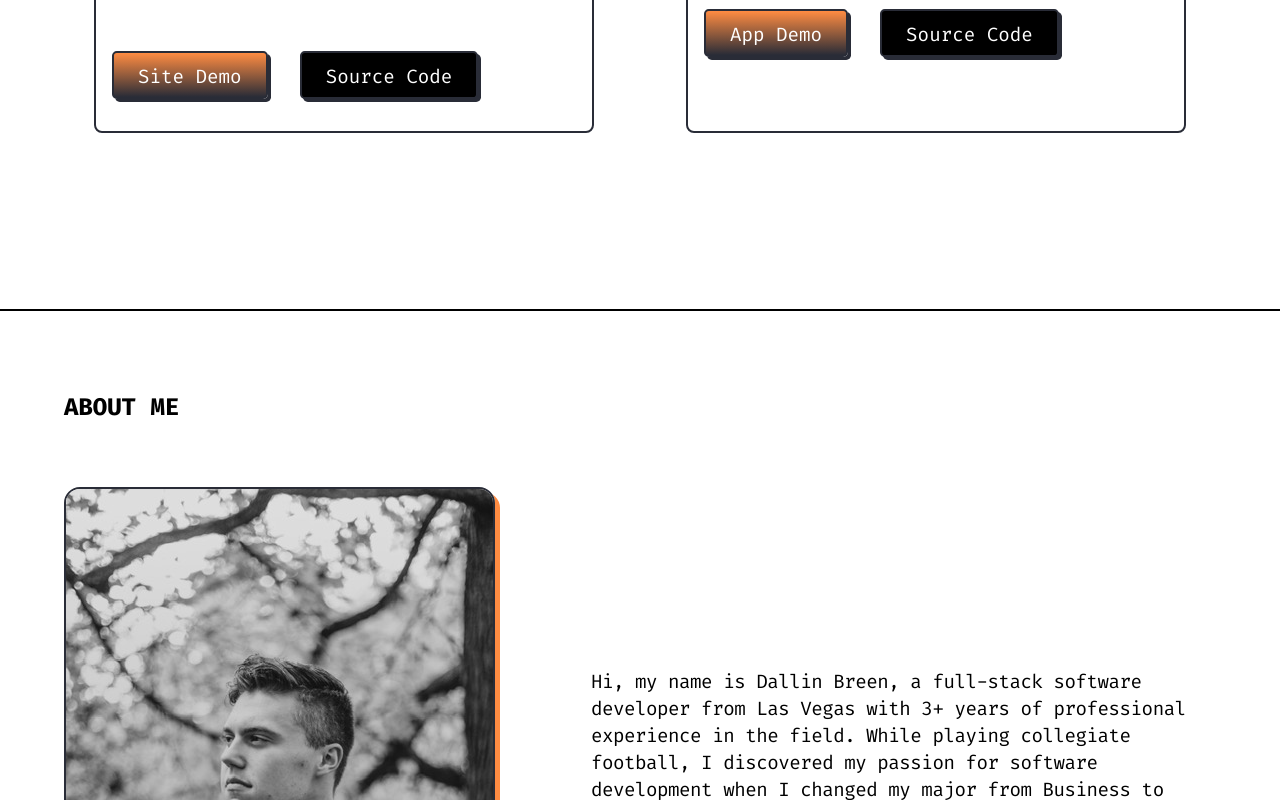
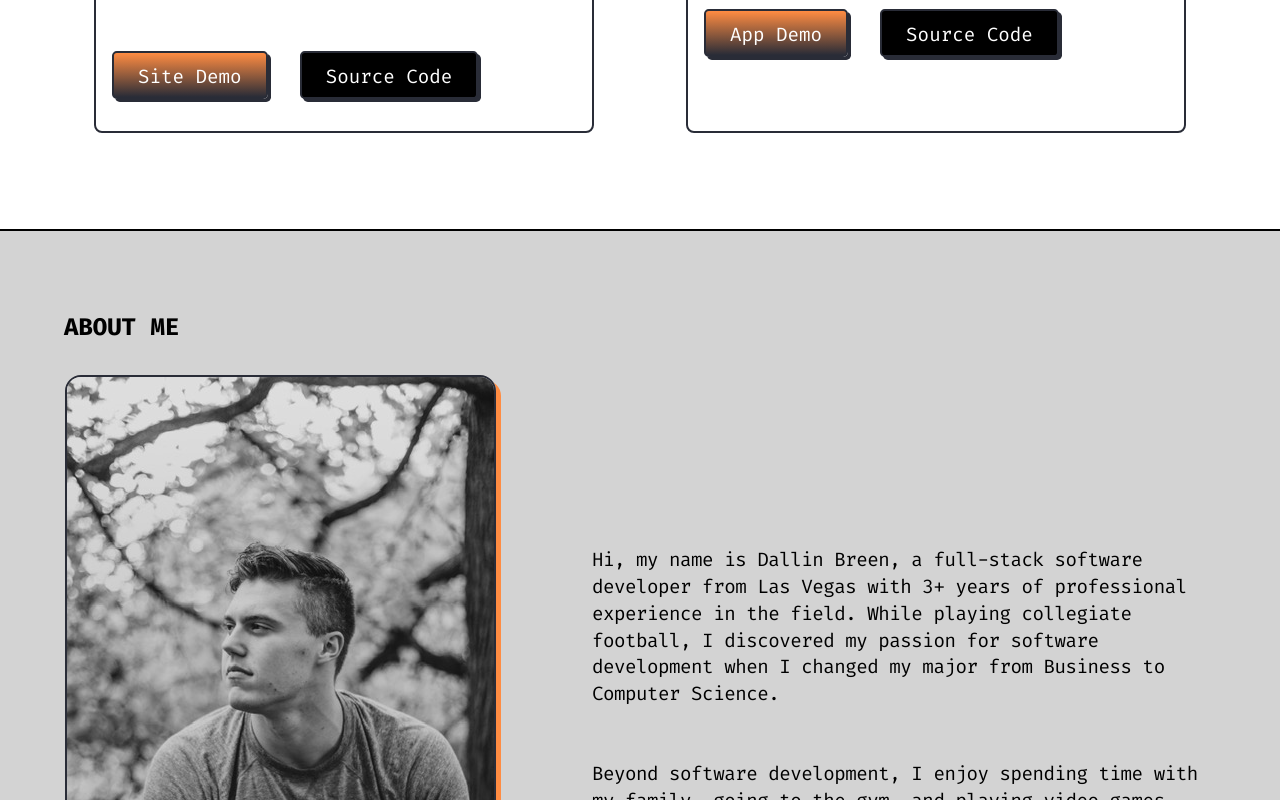
Before and after one commit to GucciHepcat52/portfolio, a React (Create React App) app: page / in a window 1280 px wide. Shown: the part 2000-2800 px from the top of the page. Built offline with nearby package versions, Linux system fonts and the light colour scheme.

Commit message:
updated code

```diff
--- a/src/App.css
+++ b/src/App.css
@@ -76,7 +76,7 @@ ul:last-of-type li a:hover {
 
 .hero-inner {
   max-width: fit-content;
-  margin: auto;
+  /* margin: auto; */
   color: white;
 }
 
@@ -95,6 +95,7 @@ ul:last-of-type li a:hover {
   font-size: 2rem;
   display: flex;
   align-items: center;
+  text-align: center;
   justify-content: center;
   flex-direction: column;
   animation: fadeInUp 0.75s ease-in-out;
@@ -138,7 +139,6 @@ ul:last-of-type li a:hover {
 .hero-links a {
   background-color: transparent;
   box-shadow: none;
-  margin: 0 2rem 1rem 0;
   padding: 0 1.5rem;
 }
 
@@ -171,8 +171,9 @@ ul:last-of-type li a:hover {
   justify-content: space-between;
   flex-wrap: wrap;
   margin: auto;
-  column-gap: 4rem;
+  /* column-gap: 4rem; */
   row-gap: 4rem;
+  max-width: 1000px;
 }
 
 .single-stack {
@@ -297,8 +298,8 @@ ul:last-of-type li a:hover {
 }
 
 .about-me {
+  background-color: lightgray;
   border-top: 2px solid black;
-  margin: 5rem 0;
   padding: 5rem 0rem;
   width: 100%;
 }
@@ -316,7 +317,7 @@ ul:last-of-type li a:hover {
 
 .about-me-container {
   width: 100%;
-  max-width: 100%;
+  max-width: 1150px;
   display: flex;
   align-items: center;
   margin: auto;
@@ -324,7 +325,7 @@ ul:last-of-type li a:hover {
 
 .about-me-container img {
   width: 100%;
-  margin: 2rem 6rem 0 0;
+  margin: 0 6rem 0 0;
   border-radius: 1rem;
   border: 2px solid #292c37;
   box-shadow: 5px 5px #ff8c42;
@@ -365,3 +366,22 @@ ul:last-of-type li a:hover {
     min-height: 30rem;
   }
 }
+
+@media (max-width: 900px) {
+  .hero {
+    height: 35rem;
+  }
+
+  .hero header nav {
+    display: none;
+  }
+
+  .about-me-container {
+    flex-direction: column;
+  }
+
+  .about-me-container img {
+    margin: 2rem 0 0;
+    margin-bottom: 2rem;
+  }
+}
--- a/src/App.js
+++ b/src/App.js
@@ -237,9 +237,12 @@ function App() {
                 from Las Vegas with 3+ years of professional experience in the
                 field. While playing collegiate football, I discovered my
                 passion for software development when I changed my major from
-                Business to Computer Science. Beyond software development, I
-                enjoy spending time with my family, going to the gym, and
-                playing video games.
+                Business to Computer Science.
+              </p>
+              <br />
+              <p>
+                Beyond software development, I enjoy spending time with my
+                family, going to the gym, and playing video games.
               </p>
             </div>
           </div>
```
